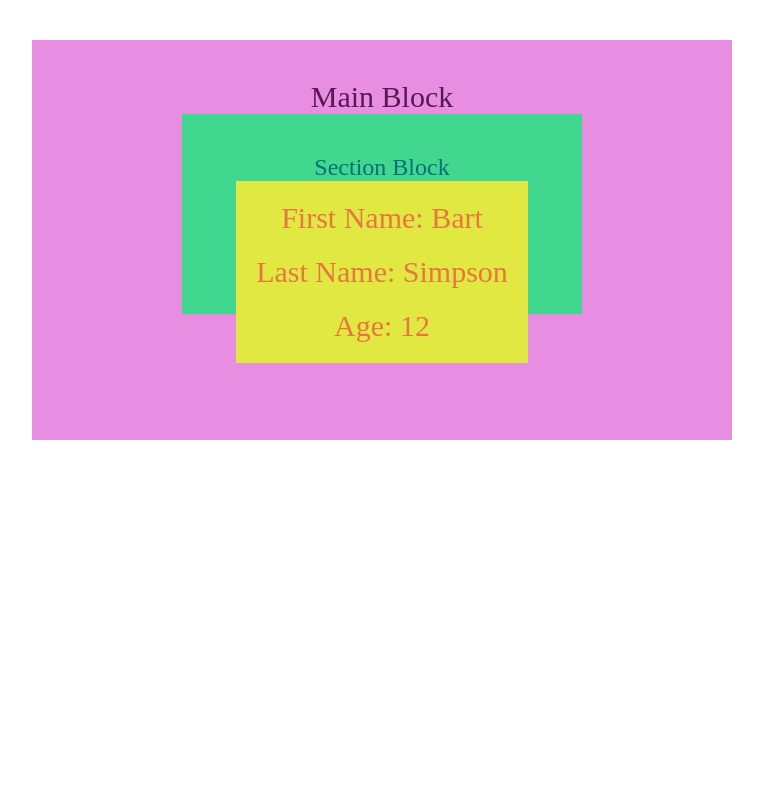
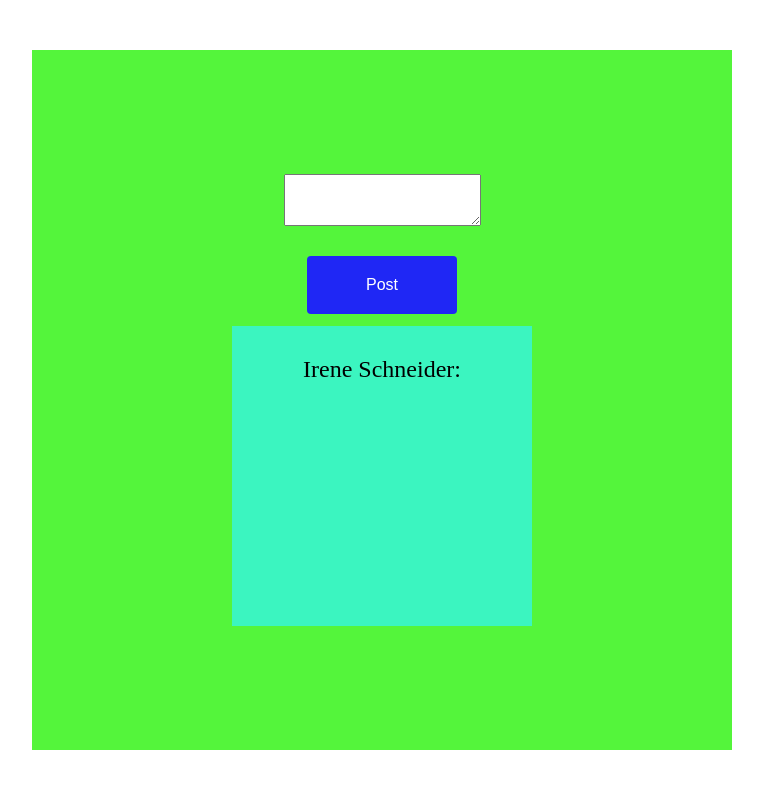
Before and after one commit to SchneiderIrene/TypeScript_fr_pro, a React (Create React App) app: page / in a window 1280 px wide. Shown: the top 788 px of the page, without its empty margins (258-1021 px from the left). Built offline with nearby package versions, Linux system fonts and the light colour scheme.

Commit message:
Homework14

```diff
--- a/src/App.tsx
+++ b/src/App.tsx
@@ -10,7 +10,7 @@ import { BrowserRouter, Routes, Route } from 'react-router-dom';
 // import Company2 from 'pages/Client/Company2/Company2';
 // import Company3 from 'pages/Client/Company3/Company3';
 
-import Lesson14 from 'lessons/Lesson14/Lesson14';
+import Homework14 from 'homeworks/Homework14/Homework14';
 
 function App() {
   return (
@@ -30,7 +30,7 @@ function App() {
         </Routes>
       </Layout> */}
 
-      <Lesson14 />
+      <Homework14 />
     </BrowserRouter>
   );
 }
--- /dev/null
+++ b/src/homeworks/Homework14/Homework14.tsx
@@ -0,0 +1,14 @@
+
+import{Homework14Container} from './styles'
+
+import BlogManagement from './components/BlogManagement/BlogManagement';
+
+function Homework14(){
+    return (
+<Homework14Container>
+    <BlogManagement/>
+</Homework14Container>
+    )
+}
+
+export default Homework14;
--- /dev/null
+++ b/src/homeworks/Homework14/components/BlogManagement/BlogManagement.tsx
@@ -0,0 +1,31 @@
+import { ChangeEvent, useState } from 'react';
+import {BlogManagerContainer, TextArea, ButtonContainer} from './styles'
+import Button from 'components/Button/Button';
+import Card  from '../Card/Card';
+
+function BlogManagement(){
+
+const [textArea, setTextArea] = useState<string>('');
+const [post, setPost] = useState<string>(textArea);
+
+const onChangeTextArea = (event: ChangeEvent<HTMLTextAreaElement>)=>{
+    setTextArea(event.target.value);
+}
+
+const onPost = ()=>{
+setPost(post);
+}
+
+
+    return <BlogManagerContainer>
+        <TextArea value={textArea} onChange={onChangeTextArea}/>
+        <ButtonContainer>
+            <Button name='Post' onButtonClick={onPost}/>
+        </ButtonContainer>
+        <Card/>
+        </BlogManagerContainer>
+}
+
+export default BlogManagement;
+
+// createContext
--- /dev/null
+++ b/src/homeworks/Homework14/components/BlogManagement/styles.ts
@@ -0,0 +1,26 @@
+import styled from "@emotion/styled"
+
+export const BlogManagerContainer = styled.div`
+display: flex;
+flex-direction: column;
+align-items: center;
+justify-content: center;
+padding: 30px;
+gap: 30px;
+width: 700px;
+height: 700px;
+background-color: #54F53B;
+`
+
+export const TextArea = styled.textarea`
+outline: none;
+padding: 10px;
+`
+
+export const ButtonContainer = styled.div`
+display: flex;
+flex-direction: column;
+width: 150px;
+height: 10px;
+margin-bottom: 30px;
+`
--- /dev/null
+++ b/src/homeworks/Homework14/components/Card/Card.tsx
@@ -0,0 +1,21 @@
+import { useContext, useState } from 'react';
+import {CardContainer, Name} from './styles'
+import Message, { MessageContext } from '../Message/Message';
+
+
+function Card(){
+
+// const [data, setData] = useState<UserData>({
+//     firstName: '',
+//     lastName: ''
+// })
+// const onShowCard = ()=>{
+//     //setIsShowResult(true);
+//     setIsShowResult(!isShowResult);
+const message =  useContext(MessageContext);
+
+    return <CardContainer isShowResult={true}>
+        <Name>Irene Schneider: {message}</Name>
+        </CardContainer>
+}
+export default Card;
--- /dev/null
+++ b/src/homeworks/Homework14/components/Card/styles.ts
@@ -0,0 +1,22 @@
+import styled from "@emotion/styled"
+
+
+interface CardShowProps{
+    isShowResult: boolean;
+}
+
+export const CardContainer = styled.div<CardShowProps>`
+display: ${({isShowResult})=> isShowResult ? 'flex' : 'none'};
+flex-direction: column;
+align-items: center;
+padding: 30px;
+gap: 20px;
+width: 300px;
+height: 300px;
+background-color: #3BF5C0;
+
+`
+
+export const Name = styled.p`
+font-size: 24px;
+`
--- /dev/null
+++ b/src/homeworks/Homework14/components/Message/Message.tsx
@@ -0,0 +1,26 @@
+import { createContext, useState } from 'react';
+import {MessageContainer} from './styles'
+
+
+
+export const MessageContext = createContext('')
+
+
+
+function Message(){
+
+const [message, setMessage] = useState<string>('');
+
+
+    return (
+<MessageContext.Provider value={message}>
+
+    <MessageContainer></MessageContainer>
+</MessageContext.Provider>
+
+    )
+}
+
+export default Message;
+
+//useContext
--- /dev/null
+++ b/src/homeworks/Homework14/components/Message/styles.ts
@@ -0,0 +1,12 @@
+import styled from "@emotion/styled"
+
+export const MessageContainer = styled.div`
+display: flex;
+flex-direction: column;
+align-items: center;
+padding: 30px;
+gap: 20px;
+width: 300px;
+height: 100px;
+background-color: #A53BF5;
+`
--- /dev/null
+++ b/src/homeworks/Homework14/styles.ts
@@ -0,0 +1,9 @@
+import styled from "@emotion/styled";
+
+export const Homework14Container = styled.div`
+display: flex;
+flex: 1;
+justify-content: center;
+align-items: center;
+padding: 40px;
+`
--- a/src/lessons/Lesson14/components/MainContent/MainConten.tsx
+++ b/src/lessons/Lesson14/components/MainContent/MainConten.tsx
@@ -1,4 +1,4 @@
-import { useState, createContext} from "react";
+import { useState, createContext, ChangeEvent} from "react";
 import Section from "../Section/Section";
 import {MainContentComponent, MainTitle} from "./styles"
 import { UserData } from "./types";
@@ -19,6 +19,8 @@ const [userData, setUserData] = useState<UserData>({
     age: 12
 })
 
+
+
     return (
         <MainContext.Provider  value={userData}>
             <MainContentComponent>
```
Also changed, not shown: src/homeworks/Homework11/Homework11.tsx (renamed from src/homeworks/Homewowork11/Homework11.tsx), src/homeworks/Homework11/styles.ts (renamed from src/homeworks/Homewowork11/styles.ts).
